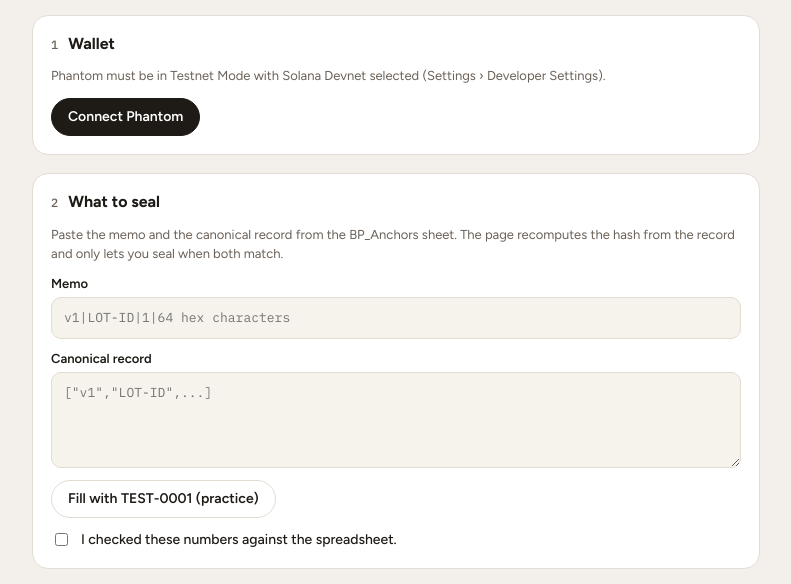
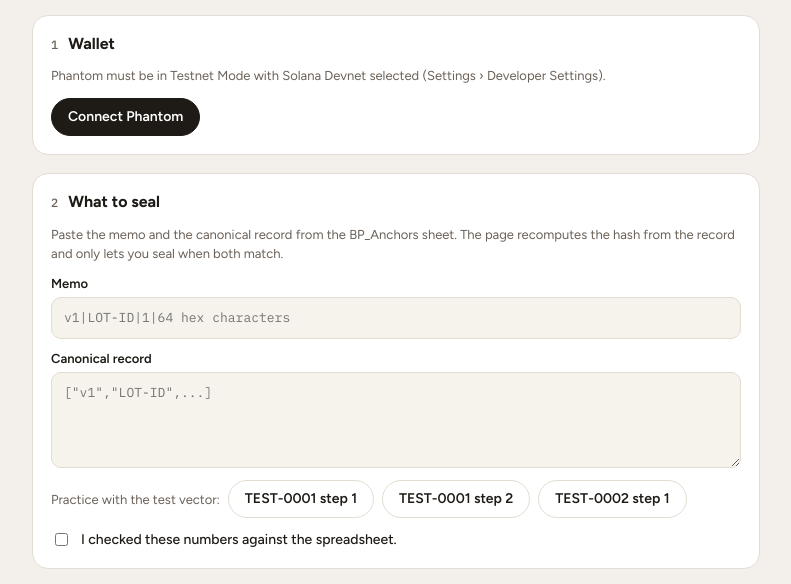
Before and after one commit to Acorde-Chocolates/bean-passport, a plain HTML site: page site/anchor.html in a window 1280 px wide. Shown: the part 176-760 px from the top of the page, without its empty margins (244-1035 px from the left). Drawn offline with Linux system fonts and the light colour scheme.

Commit message:
feat(site): add practice buttons and devnet warning to the anchoring page

```diff
--- a/site/anchor.html
+++ b/site/anchor.html
@@ -97,8 +97,8 @@ details summary { cursor: pointer; font-weight: 600; }
     <p class="hint">Paste the memo and the canonical record from the BP_Anchors sheet. The page recomputes the hash from the record and only lets you seal when both match.</p>
     <label for="memo">Memo<input id="memo" autocomplete="off" spellcheck="false" placeholder="v1|LOT-ID|1|64 hex characters"></label>
     <label for="canonical">Canonical record<textarea id="canonical" spellcheck="false" placeholder='["v1","LOT-ID",...]'></textarea></label>
-    <div class="row">
-      <button class="btn ghost" type="button" id="fill-test">Fill with TEST-0001 (practice)</button>
+    <div class="row" id="practice" hidden>
+      <span class="hint">Practice with the test vector:</span>
     </div>
     <p class="msg" id="check-msg" hidden></p>
     <div id="review" hidden>
@@ -110,6 +110,7 @@ details summary { cursor: pointer; font-weight: 600; }
 
   <section class="card" aria-labelledby="s-title">
     <h2 id="s-title"><span>3</span>Seal</h2>
+    <p class="msg" data-kind="warn" id="devnet-hint">Before approving, the Phantom window must show <strong>Solana Devnet</strong>. If it shows just "Solana", "not enough SOL" or "couldn't simulate", click Cancel and switch Phantom to Devnet in Settings › Developer Settings › Testnet Mode.</p>
     <div class="row">
       <button class="btn" type="button" id="seal" disabled>Seal on devnet</button>
     </div>
--- a/site/js/anchor.js
+++ b/site/js/anchor.js
@@ -9,7 +9,6 @@ const LOW_BALANCE = 50000;
 const conn = new Connection(CFG.rpcUrl, "confirmed");
 const state = { wallet: null, memo: null, record: null, ready: false, sending: false };
 let checkId = 0;
-let testIndex = 0;
 
 const $ = id => document.getElementById(id);
 const sleep = ms => new Promise(r => setTimeout(r, ms));
@@ -240,7 +239,7 @@ async function seal() {
       show("status", `This wallet already sealed step ${memo.step} of ${memo.lot} with a different hash (${earlier.conflict.slice(0, 8)}…). Check the record before sealing again.`, "warn");
       return;
     }
-    show("status", "Approve the transaction in Phantom…");
+    show("status", "Approve the transaction in Phantom. Check that it shows Solana Devnet first.");
     const ix = new TransactionInstruction({
       programId: MEMO_PROGRAM,
       keys: [{ pubkey: state.wallet, isSigner: true, isWritable: false }],
@@ -267,19 +266,27 @@ async function seal() {
   }
 }
 
-async function fillTest() {
+async function loadPractice() {
   try {
     const res = await fetch("spec/test-vector-v1.json", { cache: "no-store" });
     const vector = await res.json();
-    const c = vector.cases[testIndex % 2];
-    testIndex++;
-    $("memo").value = c.memo;
-    $("canonical").value = c.canonical;
-    $("reviewed").checked = false;
-    $("fill-test").textContent = `Fill with TEST-0001 step ${(testIndex % 2) + 1} (practice)`;
-    await checkInputs();
+    const row = $("practice");
+    for (const c of vector.cases) {
+      const button = document.createElement("button");
+      button.className = "btn ghost";
+      button.type = "button";
+      button.textContent = `${c.record.lot} step ${c.upTo}`;
+      button.addEventListener("click", () => {
+        $("memo").value = c.memo;
+        $("canonical").value = c.canonical;
+        $("reviewed").checked = false;
+        checkInputs();
+      });
+      row.appendChild(button);
+    }
+    row.hidden = false;
   } catch (e) {
-    show("check-msg", `Couldn't load the test vector: ${e.message || e}`, "bad");
+    log(`Practice cases unavailable: ${e.message || e}`);
   }
 }
 
@@ -303,7 +310,7 @@ $("reviewed").addEventListener("change", updateSealButton);
 $("allow-conflict").addEventListener("change", updateSealButton);
 $("connect").addEventListener("click", connect);
 $("seal").addEventListener("click", seal);
-$("fill-test").addEventListener("click", fillTest);
+loadPractice();
 $("copy-signature").addEventListener("click", e => copy($("result-signature").textContent, e.currentTarget, $("result-signature")));
 $("copy-snippet").addEventListener("click", e => copy($("result-snippet").textContent, e.currentTarget, $("result-snippet")));
 
```
